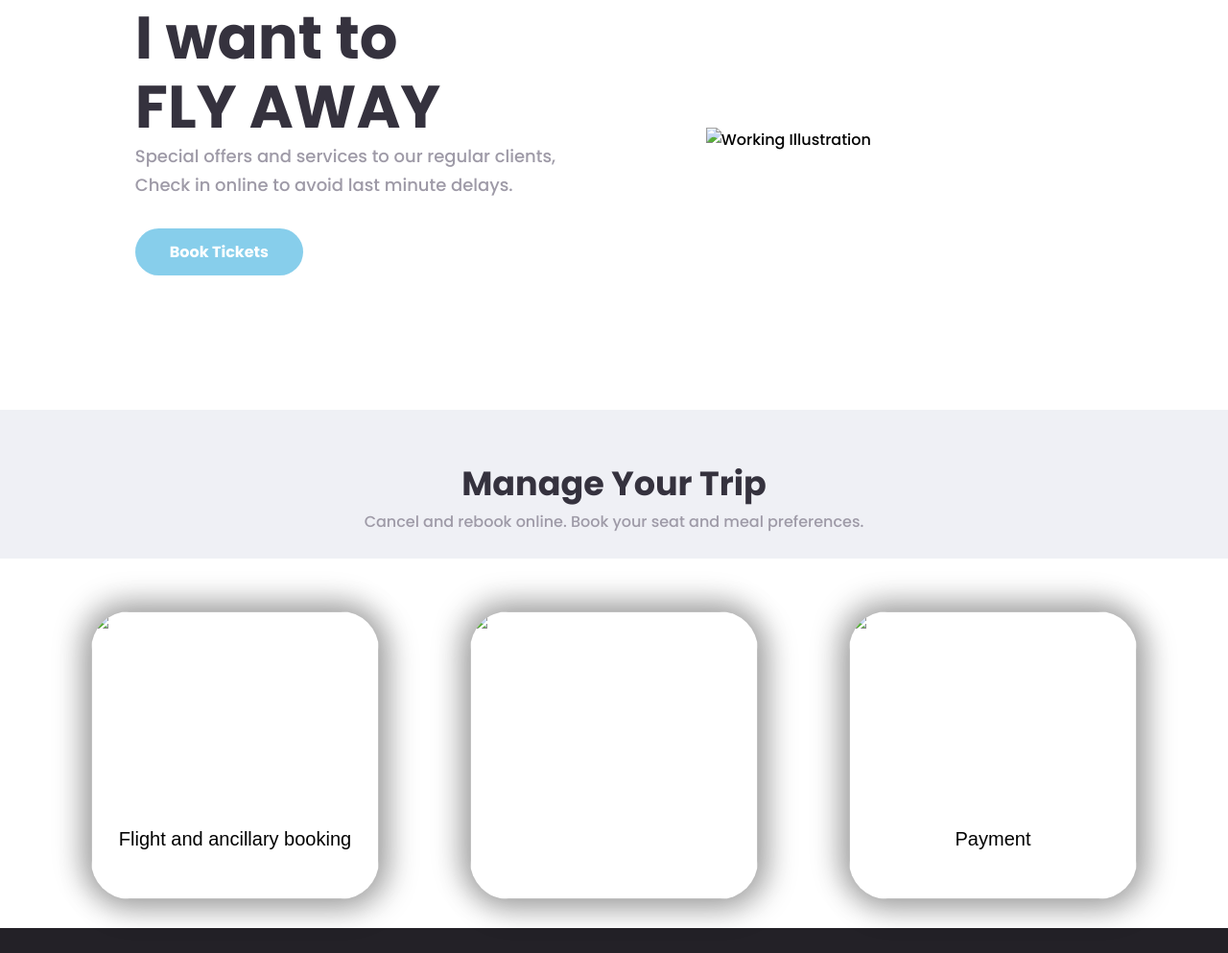
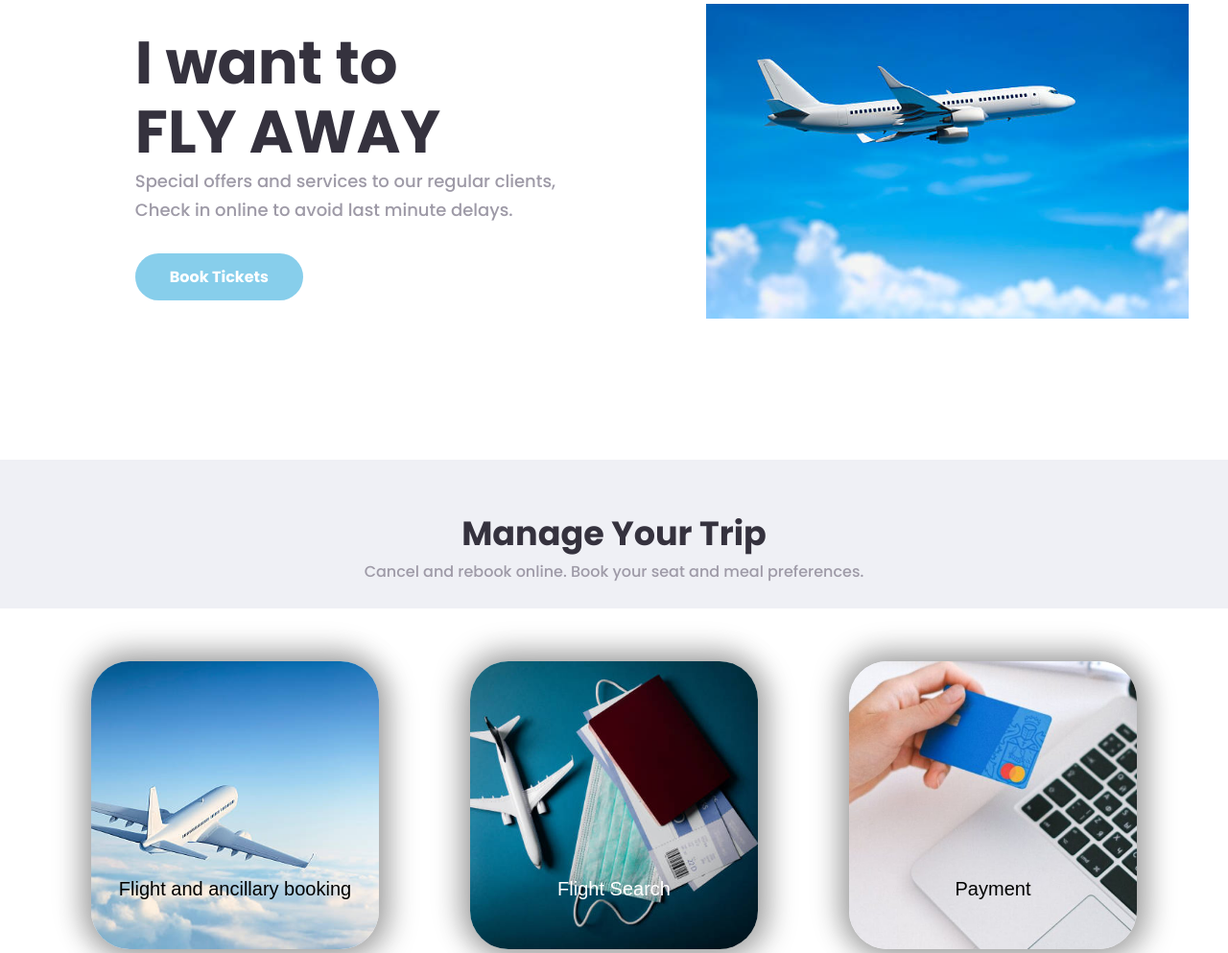
Before and after one commit to therushikale/FLyMAn_airline_ticket_booking, a plain HTML site: page index.html in a window 1280 px wide. Shown: the part 174-1167 px from the top of the page at 96% size. Drawn offline with Linux system fonts and the light colour scheme; the site is published under a folder, as on GitHub Pages, so addresses that start at the root find nothing.

Commit message:
Update index.html

```diff
--- a/index.html
+++ b/index.html
@@ -39,7 +39,7 @@
         <a href="https://www.makemytrip.com/flights/flight-schedule.htm" class="btn btn-lg">Book tickets</a>
       </div>
       <div class="landing-image">
-        <img src="/img/air3.jpg" alt="Working Illustration" />
+        <img src="img/air3.jpg" alt="Working Illustration" />
       </div>
     </section>
     <section class="features" id="features">
@@ -60,7 +60,7 @@
     <br><div class="cards-list">
 
       <div class="card 1">
-        <div class="card_image"> <img src="/img/air2.jpg" /> </div>
+        <div class="card_image"> <img src="img/air2.jpg" /> </div>
         <div class="card_title title-white">
           <p style="color:black;">Flight and ancillary booking</p>
         </div>
@@ -69,7 +69,7 @@
       <a href="https://www.makemytrip.com/flights/flight-schedule.htm">
         <div class="card 2">
         <div class="card_image">
-          <img src="/img/air1.jpg" >
+          <img src="img/air1.jpg" >
           </div>
         <div class="card_title title-white">
           <p style="color:white;"> Flight Search</p>
@@ -77,7 +77,7 @@
       </div></a>
       <div class="card 3">
         <div class="card_image">
-          <img src="/img/air4.jpeg" />
+          <img src="img/air4.jpeg" />
         </div>
         <div class="card_title">
           <p style="color:black;">Payment</p>
```
